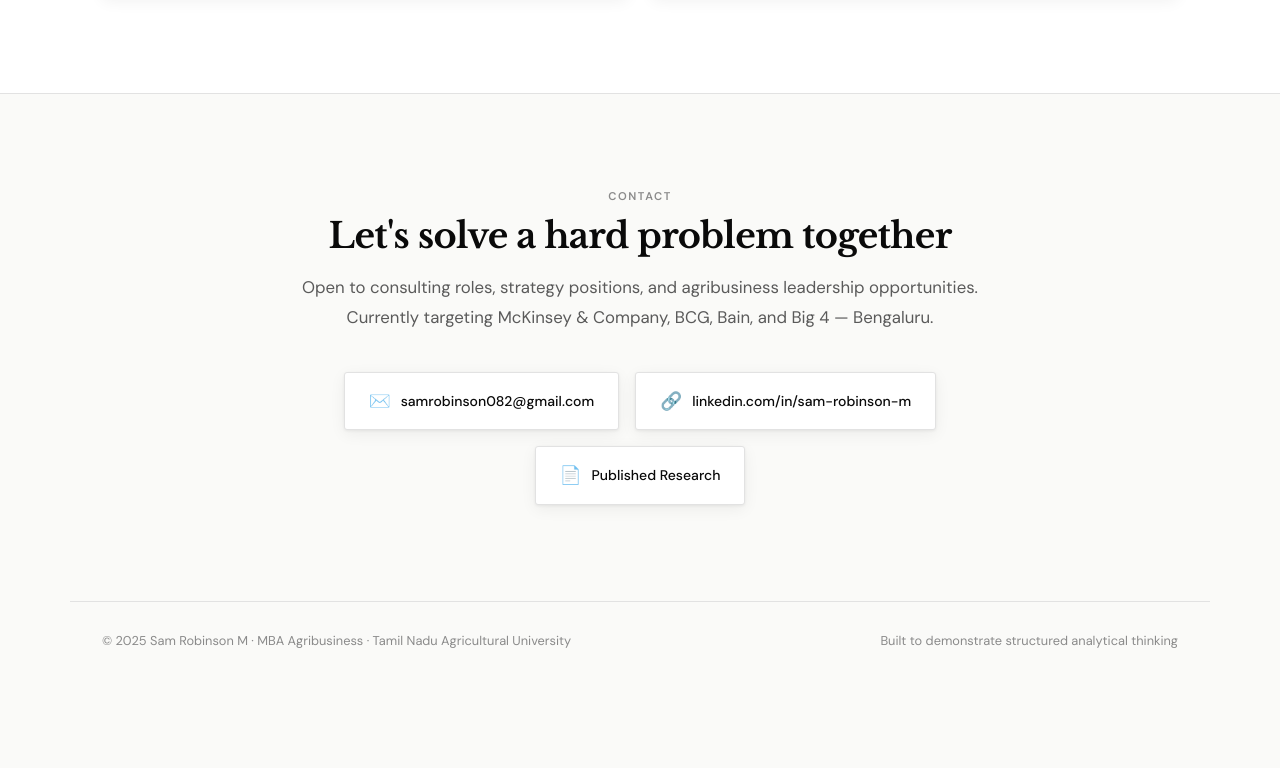
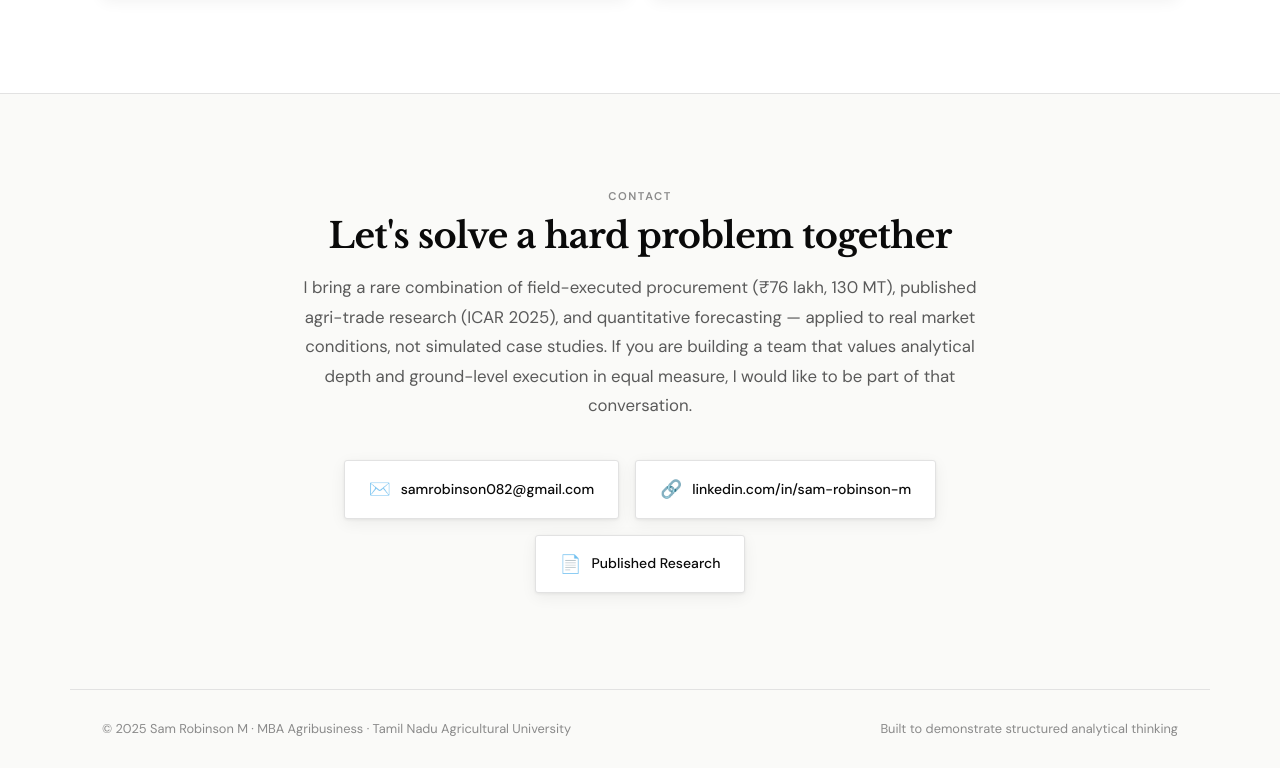
Before and after one commit to samrobinsonm/sam-portfolio, a plain HTML site: page index.html in a window 1280 px wide. Shown: the part 9690-10458 px from the top of the page. Before the commit the page ends 10370 px from the top, so only its background shows below. Drawn offline with nearby package versions, Linux system fonts and the light colour scheme.

Commit message:
Add files via upload

```diff
--- a/index.html
+++ b/index.html
@@ -1348,7 +1348,7 @@ footer a { color: var(--accent); }
     <div class="contact-inner reveal">
       <h4 style="text-align:center; margin-bottom:12px;">Contact</h4>
       <h2>Let's solve a hard problem together</h2>
-      <p>Open to consulting roles, strategy positions, and agribusiness leadership opportunities. Currently targeting McKinsey &amp; Company, BCG, Bain, and Big 4 — Bengaluru.</p>
+      <p>I bring a rare combination of field-executed procurement (₹76 lakh, 130 MT), published agri-trade research (ICAR 2025), and quantitative forecasting — applied to real market conditions, not simulated case studies. If you are building a team that values analytical depth and ground-level execution in equal measure, I would like to be part of that conversation.</p>
       <div class="contact-links">
         <a href="mailto:samrobinson082@gmail.com" class="contact-link">
           <span class="link-icon">✉️</span>
```
